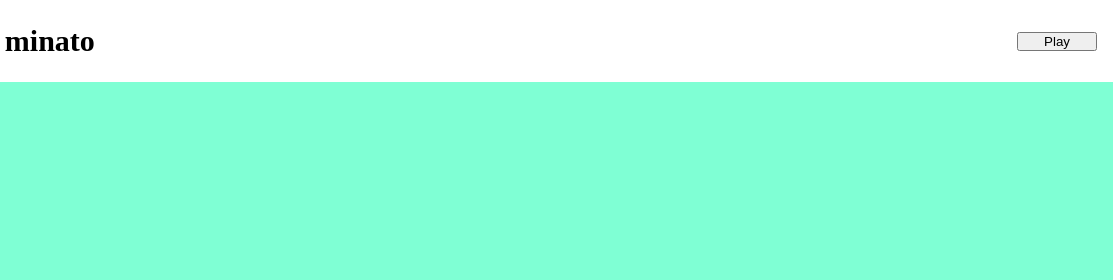
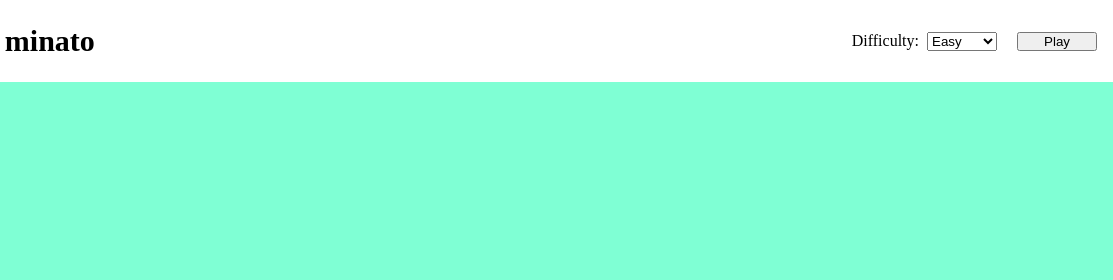
Before and after one commit to Gas9220/js-campominato-grid, a plain HTML site: page index.html in a window 1280 px wide. Shown: the top 280 px of the page, 167-1280 px from the left. Drawn offline with Linux system fonts and the light colour scheme.

Commit message:
Aggiunto il select della difficoltà

```diff
--- a/css/header.css
+++ b/css/header.css
@@ -4,8 +4,16 @@ nav {
 }
 
 nav button {
+    width: 5rem;
+}
+
+nav label {
     margin-left: auto;
-    width: 5rem;
+    margin-right: 0.5rem;
+}
+
+nav select {
+    margin-right: 1.5em;
 }
 
 nav h2 {
--- a/index.html
+++ b/index.html
@@ -19,6 +19,12 @@
         <nav class="flex">
             <img src="img/logo-boolean.png" alt="logo" id="logo">
             <h2>Campo minato</h2>
+            <label for="difficulty-select">Difficulty:</label>
+            <select name="difficulty" id="difficulty-select">
+                <option value="easy">Easy</option>
+                <option value="medium">Medium</option>
+                <option value="hard">Hard</option>
+            </select>
             <button id="play-btn">Play</button>
         </nav>
     </header>
```
